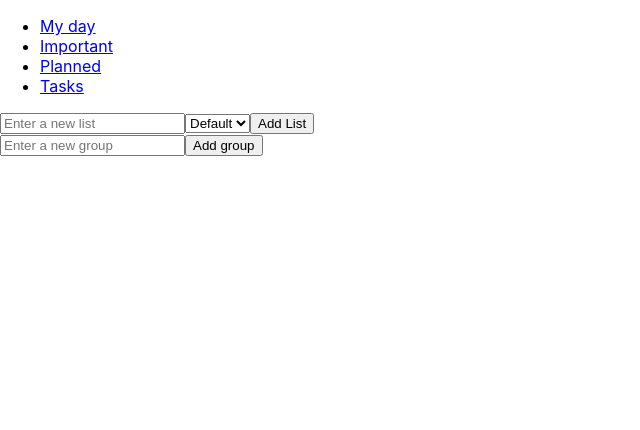
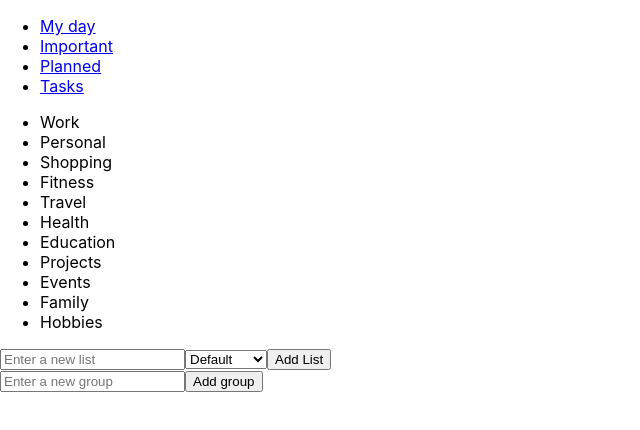
Before and after one commit to romanmicuda/task-managment-app, a React (Create React App) app: page / in a window 1280 px wide. Shown: the top 430 px of the page, without its empty margins (0-640 px from the left). Built offline with nearby package versions, Linux system fonts and the light colour scheme.

Commit message:
fix: set mock data to todo context

```diff
--- a/src/component/TodoProvider.tsx
+++ b/src/component/TodoProvider.tsx
@@ -1,13 +1,14 @@
 import React from "react";
 import { useContext, createContext, useState, ReactNode } from "react";
 import { Group, TodoContextType } from "../types";
+import mockData from "../data";
 
 const TodoContext = createContext<TodoContextType | undefined>(undefined);
 
 export const TodoProvider: React.FC<{ children: ReactNode }> = ({
   children,
 }) => {
-  const [groups, setGroups] = useState<Group[]>([]);
+  const [groups, setGroups] = useState<Group[]>(mockData);
   return (
     <TodoContext.Provider value={{ groups, setGroups }}>
       {children}
```
